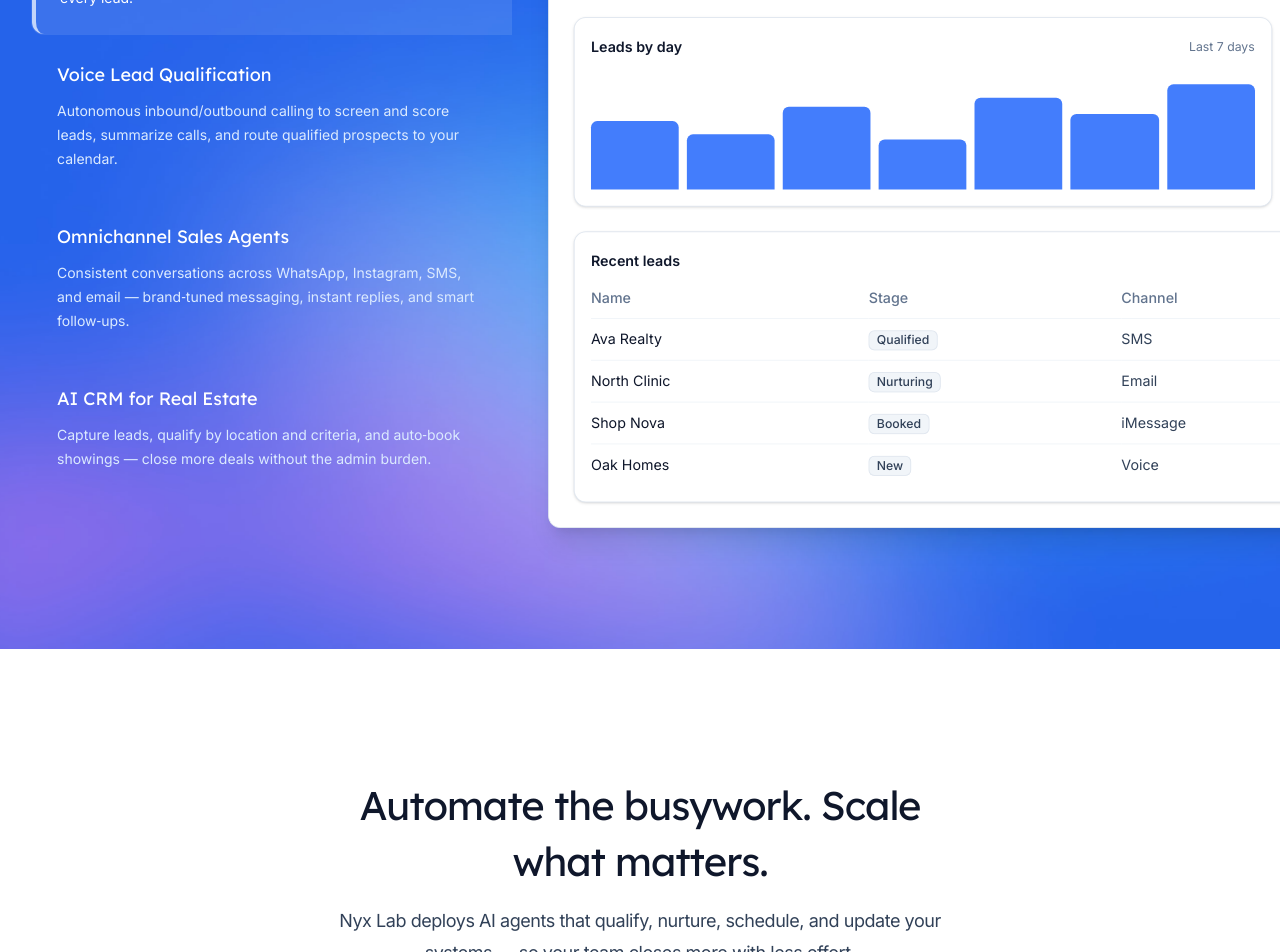
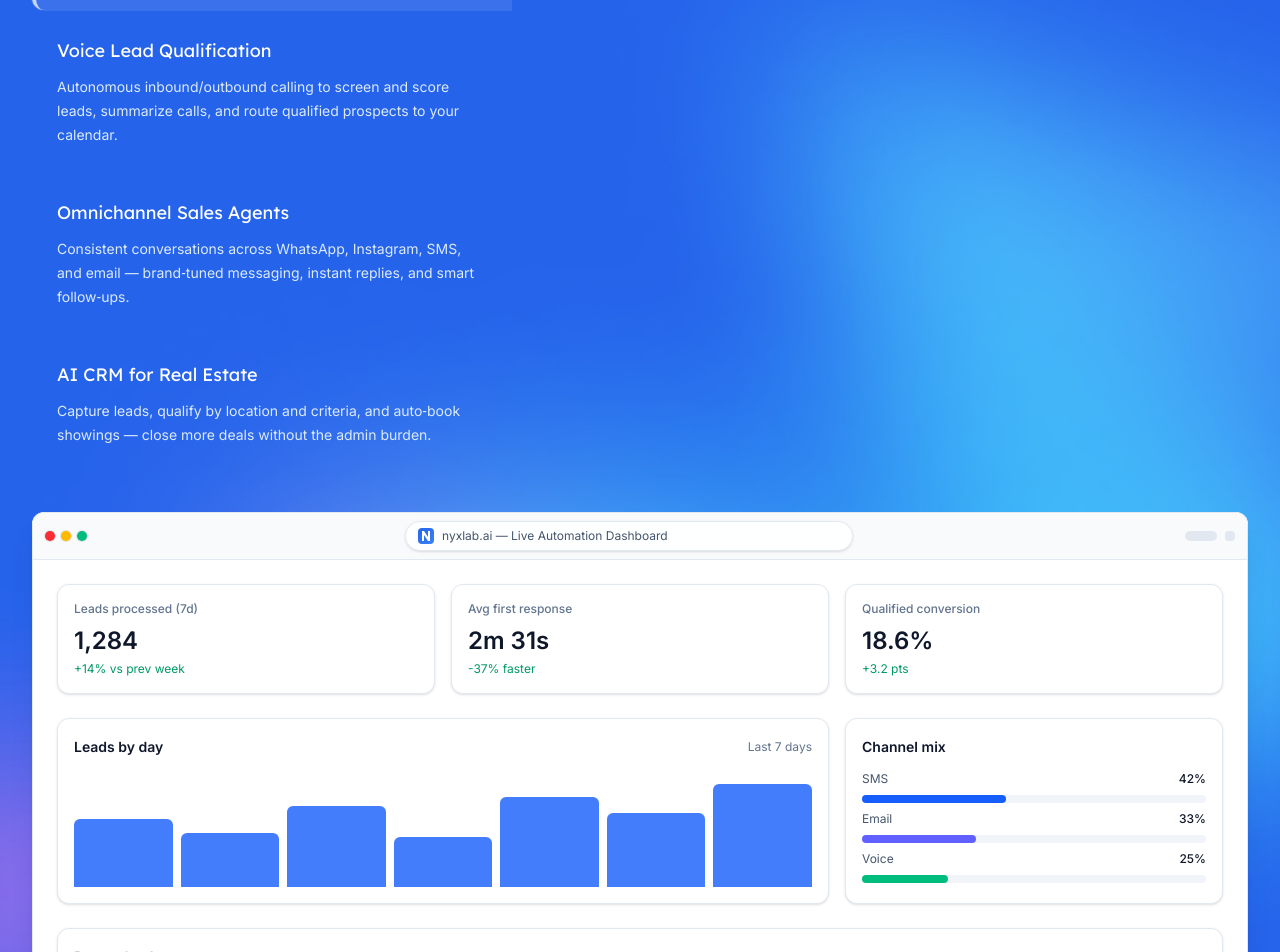
Before and after one commit to ahmadyousafdata-rgb/nyc-lab-1, a Next.js app: page / in a window 1280 px wide. Shown: the part 1540-2492 px from the top of the page. Built offline with nearby package versions, Linux system fonts and the light colour scheme; no server answers.

Commit message:
PrimaryFeatures: use a single shared dashboard for all features
Remove screenshots and per-tab previews; keep tabs/descriptions and render one persistent dashboard below.

```diff
--- a/src/components/PrimaryFeatures.jsx
+++ b/src/components/PrimaryFeatures.jsx
@@ -7,10 +7,6 @@ import clsx from 'clsx'
 
 import { Container } from '@/components/Container'
 import backgroundImage from '@/images/background-features.jpg'
-import screenshotExpenses from '@/images/screenshots/expenses.png'
-import screenshotPayroll from '@/images/screenshots/payroll.png'
-import screenshotReporting from '@/images/screenshots/reporting.png'
-import screenshotVatReturns from '@/images/screenshots/vat-returns.png'
 import DashboardPreview from '@/components/DashboardPreview'
 
 const features = [
@@ -18,25 +14,21 @@ const features = [
     title: 'Lead Engagement',
     description:
       'AI assistants that book appointments, send reminders, and complete tasks across channels — available 24/7 to engage every lead.',
-    image: screenshotPayroll,
   },
   {
     title: 'Voice Lead Qualification',
     description:
       'Autonomous inbound/outbound calling to screen and score leads, summarize calls, and route qualified prospects to your calendar.',
-    image: screenshotExpenses,
   },
   {
     title: 'Omnichannel Sales Agents',
     description:
       'Consistent conversations across WhatsApp, Instagram, SMS, and email — brand‑tuned messaging, instant replies, and smart follow‑ups.',
-    image: screenshotVatReturns,
   },
   {
     title: 'AI CRM for Real Estate',
     description:
       'Capture leads, qualify by location and criteria, and auto‑book showings — close more deals without the admin burden.',
-    image: screenshotReporting,
   },
 ]
 
@@ -164,15 +156,18 @@ export function PrimaryFeatures() {
                         {feature.description}
                       </p>
                     </div>
-                    <div className="relative z-10 mt-10 w-180 transition-transform duration-300 group-data-[selected]:scale-[1.01] lg:group-data-[selected]:scale-[1.02] sm:w-auto lg:mt-0 lg:w-271.25">
-                      <DashboardPreview />
-                    </div>
+                    {/* Single shared dashboard is rendered below the TabGroup */}
+                    <div className="h-4" />
                   </TabPanel>
                 ))}
               </TabPanels>
             </>
           )}
         </TabGroup>
+        {/* One shared dashboard for all features */}
+        <div className="relative z-10 mt-10 overflow-hidden rounded-xl bg-white shadow-xl shadow-blue-900/20">
+          <DashboardPreview />
+        </div>
       </Container>
     </section>
   )
```
